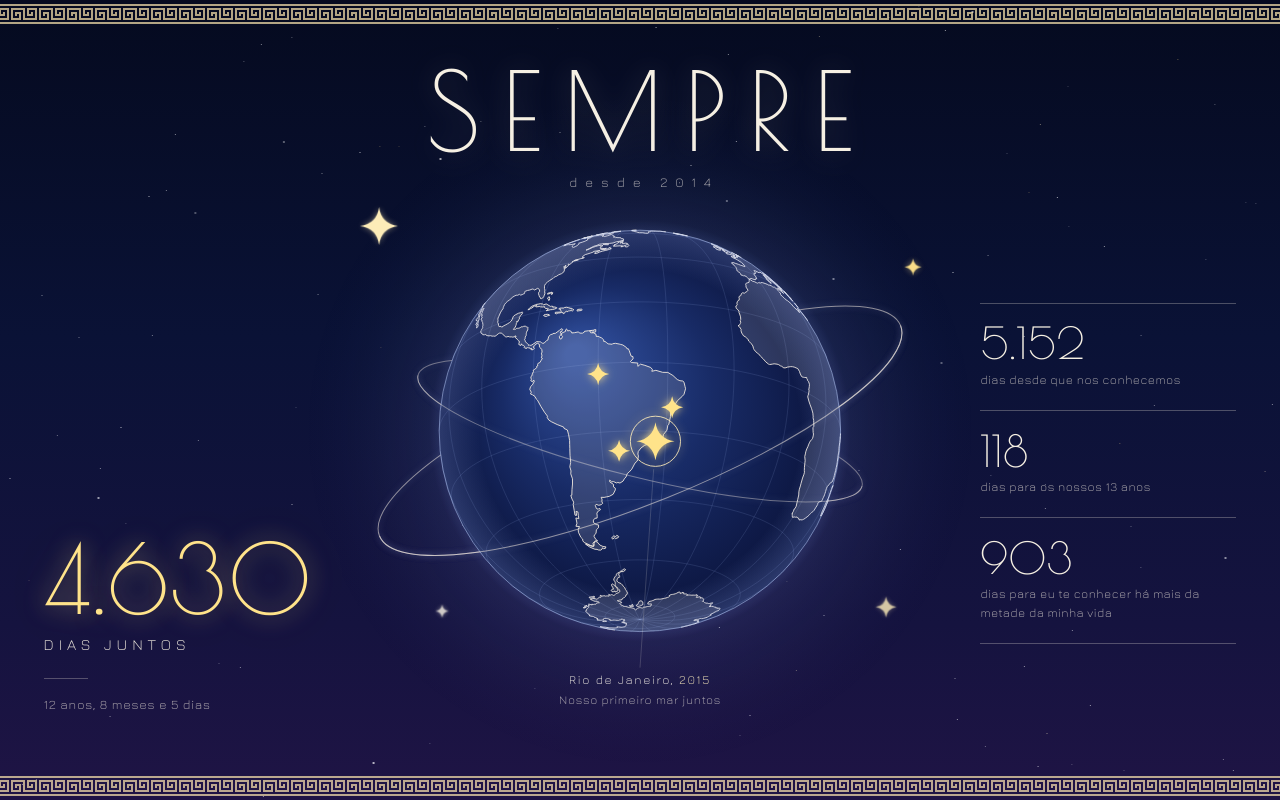
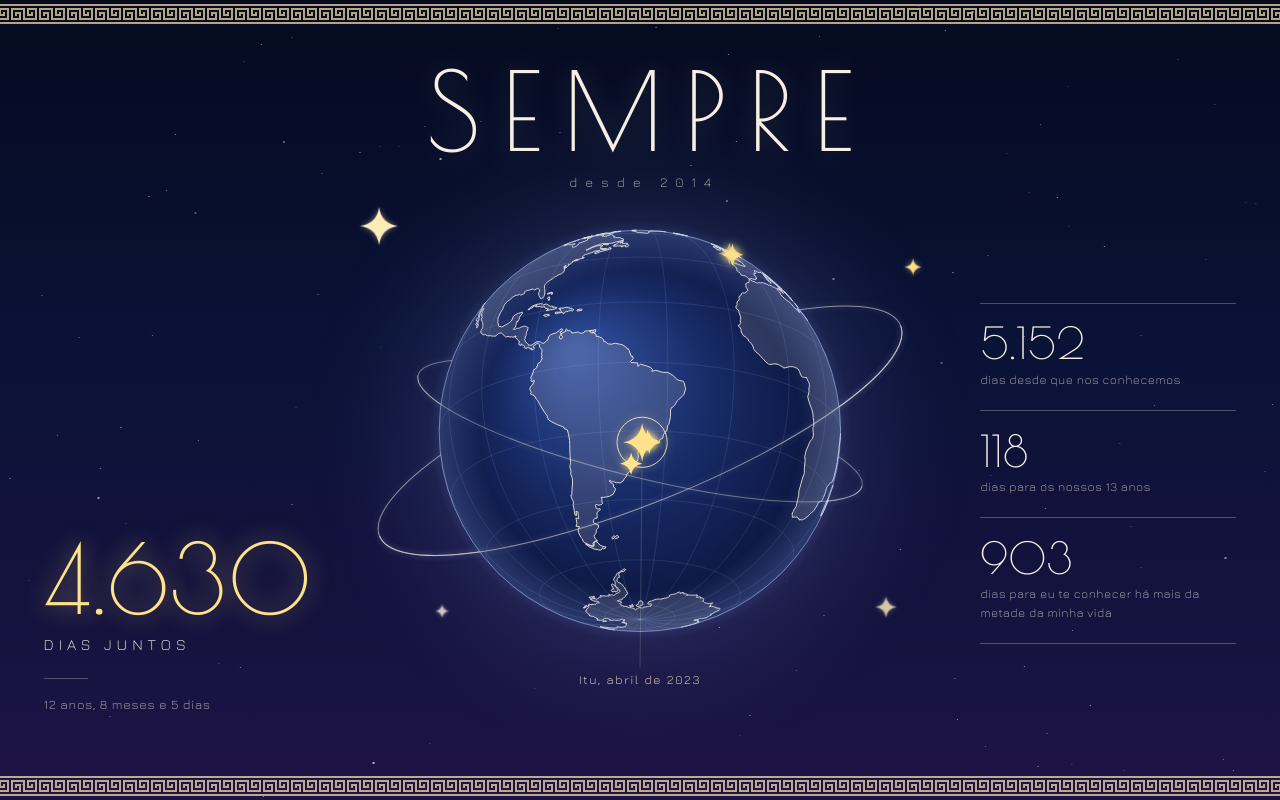
Before and after one commit to BonzerKitten/always, a plain HTML site: page index.html in a window 1280 px wide. Drawn offline with Linux system fonts and the light colour scheme.

Commit message:
Put in the real places, with the month and year in Portuguese under the globe

```diff
--- a/config.js
+++ b/config.js
@@ -65,17 +65,34 @@ const SITE = {
   },
 
   /*
-   * The places on the globe. THESE FOUR ARE PLACEHOLDERS (invented places, years and notes):
-   * replace them with the real ones. To add a place, copy one block { ... }, paste it at the end of the
+   * The places on the globe, oldest first. To add a place, copy one block { ... }, paste it at the end of the
    * list and change the values. Latitude: north is positive, south is negative.
-   * Longitude: east is positive, west is negative. "note" is optional: delete the line if unwanted.
+   * Longitude: east is positive, west is negative.
+   * The date is the year and the month (1 to 12). The month is optional: with only a year, only the year is shown.
+   * "note" is optional too: a short line under the name. Delete the line if unwanted.
+   * Nothing else needs to change when you add or remove a place.
    */
   places: [
-    { name: 'Rio de Janeiro', lat: -22.91, lon: -43.17, year: 2015, note: 'Nosso primeiro mar juntos' },
-    { name: 'Manaus', lat: -3.12, lon: -60.02, year: 2016, note: 'Onde os rios se encontram' },
-    { name: 'Salvador', lat: -12.97, lon: -38.5, year: 2018, note: 'Pôr do sol e acarajé' },
-    { name: 'Foz do Iguaçu', lat: -25.55, lon: -54.59, year: 2022, note: 'Tanta água caindo, e nós dois olhando' },
+    { name: 'Campos do Jordão', lat: -22.74, lon: -45.59, year: 2021, month: 10 },
+    { name: 'Gramado', lat: -29.38, lon: -50.87, year: 2022, month: 1 },
+    { name: 'Ubatuba', lat: -23.43, lon: -45.08, year: 2022, month: 12 },
+    { name: 'Itu', lat: -23.26, lon: -47.3, year: 2023, month: 4 },
+    { name: 'Guildford', lat: 51.24, lon: -0.57, year: 2024, month: 12 },
+    { name: 'Londres', lat: 51.51, lon: -0.13, year: 2025, month: 7 },
+    { name: 'Bath', lat: 51.38, lon: -2.36, year: 2025, month: 7 },
+    { name: 'Godalming', lat: 51.19, lon: -0.61, year: 2026, month: 7 },
   ],
+
+  /*
+   * Wording under the globe. {mês} and {ano} are replaced by the month name and the year.
+   */
+  placeTexts: {
+    months: [
+      'janeiro', 'fevereiro', 'março', 'abril', 'maio', 'junho',
+      'julho', 'agosto', 'setembro', 'outubro', 'novembro', 'dezembro',
+    ],
+    monthAndYear: '{mês} de {ano}',
+  },
 
   // The point of the globe that faces the screen when the page opens.
   globeStart: { lat: -20, lon: -48 },
--- a/globe.js
+++ b/globe.js
@@ -491,10 +491,17 @@
   let swapTimer = 0;
   let hiddenSince = -Infinity;
 
+  // "outubro de 2021", or just "2021" for a place with a year only.
+  function describeDate(place) {
+    const texts = SITE.placeTexts;
+    if (!place.month) return String(place.year);
+    return texts.monthAndYear.replace('{mês}', texts.months[place.month - 1]).replace('{ano}', place.year);
+  }
+
   function showCaption(index) {
     const place = places[index].place;
     captionName.textContent = place.name;
-    captionYear.textContent = place.year;
+    captionYear.textContent = describeDate(place);
     captionNote.textContent = place.note || '';
     shownIndex = index;
     projectPins();
--- a/index.html
+++ b/index.html
@@ -96,7 +96,7 @@
       </div>
 
       <p class="caption" id="caption">
-        <span class="cap-name"><span id="cap-name"></span>, <span class="year" id="cap-year"></span></span>
+        <span class="cap-name"><span id="cap-name"></span><span id="cap-when">, <span class="year" id="cap-year"></span></span></span>
         <span class="cap-note" id="cap-note"></span>
       </p>
 
```
